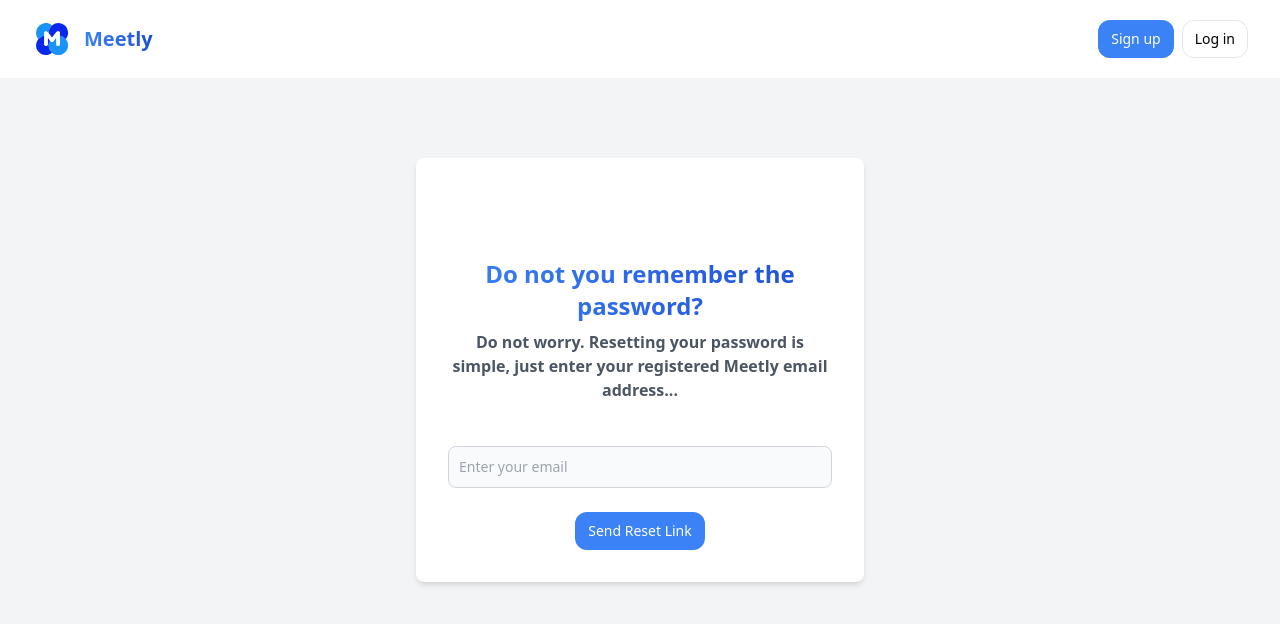
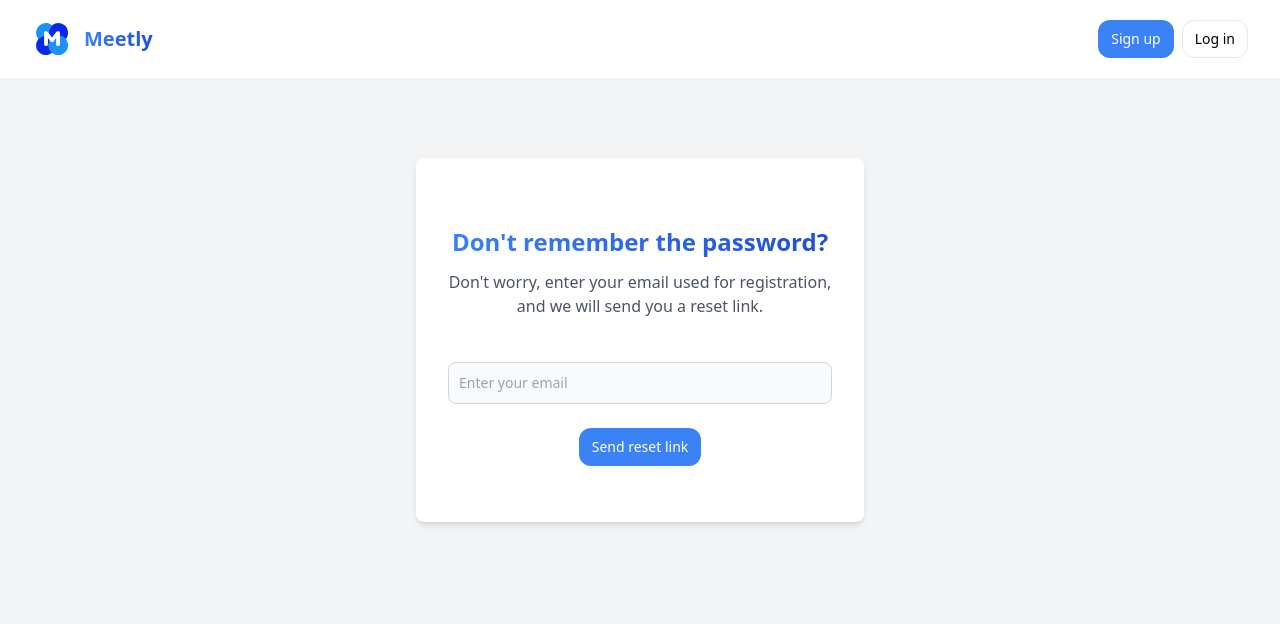
Before and after one commit to mblaszczykowski/appointment-scheduling-app, a React (Create React App) app in the folder frontend/: page /reset-password in a window 1280 px wide. Shown: the top 624 px of the page. Built offline with nearby package versions, Linux system fonts and the light colour scheme.

Commit message:
small updates

```diff
--- a/frontend/src/components/dashboard/CanceledMeetings.js
+++ b/frontend/src/components/dashboard/CanceledMeetings.js
@@ -5,8 +5,8 @@ import SearchBar from './SearchBar';
 const CanceledMeetings = ({ searchQuery, handleSearchChange, appointments }) => {
     const totalAppointments = Object.values(appointments).flat().length;
     const noMeetingsMessage = searchQuery
-        ? "No canceled meetings match your search."
-        : "No canceled meetings.";
+        ? "No cancelled meetings match your search."
+        : "No cancelled meetings.";
 
     return (
         <div>
--- a/frontend/src/components/dashboard/Dashboard.js
+++ b/frontend/src/components/dashboard/Dashboard.js
@@ -150,7 +150,7 @@ export default function Dashboard() {
                                 className={`w-full mt-1 mb-2 flex items-center gap-x-3.5 py-2 px-2.5 text-sm rounded-lg hover:bg-gray-100 dark:hover:bg-neutral-700 ${selectedTab === 'canceled' ? 'bg-gray-100 dark:bg-neutral-700' : 'text-neutral-700 dark:text-white'}`}
                             >
                                 <CancelIcon/>
-                                Canceled meetings
+                                Cancelled meetings
                             </button>
                             <button
                                 onClick={() => setSelectedTab('settings')}
--- a/frontend/src/components/dashboard/ResetPasswordMailForm.jsx
+++ b/frontend/src/components/dashboard/ResetPasswordMailForm.jsx
@@ -50,12 +50,12 @@ function ResetPasswordMailForm() {
                 >
                     {({ setFieldValue }) => (
                         <Form className="max-w-sm mx-auto space-y-6">
-                            <div className="py-5 mt-12 text-center">
+                            <div className="py-5 mt-4 text-center">
                                 <h1 className="block text-2xl font-bold text-transparent bg-clip-text bg-gradient-to-l from-blue-700 to-blue-500">
-                                    Do not you remember the password?
+                                    Don't remember the password?
                                 </h1>
-                                <p className="block text-lm mt-2 font-bold text-gray-600 dark:text-white">
-                                    Do not worry. Resetting your password is simple, just enter your registered Meetly email address...
+                                <p className="block text-lm mt-3 font-lg text-gray-600 dark:text-white">
+                                    Don't worry, enter your email used for registration, and we will send you a reset link.
                                 </p>
                             </div>
                             {errorMessage && (
@@ -106,9 +106,9 @@ function ResetPasswordMailForm() {
                             <div className="mt-10 flex items-center justify-center gap-x-6">
                                 <button
                                     type="submit"
-                                    className="py-2 px-3 inline-flex items-center gap-x-2 text-sm font-medium rounded-xl border border-transparent bg-blue-500 text-white hover:bg-blue-500 transition disabled:opacity-50 disabled:pointer-events-none focus:outline-none focus:bg-blue-500"
+                                    className="mb-6 py-2 px-3 inline-flex items-center gap-x-2 text-sm font-medium rounded-xl border border-transparent bg-blue-500 text-white hover:bg-blue-500 transition disabled:opacity-50 disabled:pointer-events-none focus:outline-none focus:bg-blue-500"
                                 >
-                                    Send Reset Link
+                                    Send reset link
                                 </button>
                             </div>
                         </Form>
--- a/frontend/src/components/page/LoginForm.js
+++ b/frontend/src/components/page/LoginForm.js
@@ -129,9 +129,9 @@ function LoginForm({onToggleForm, onResetForm}) {
                         </button>
                         <a
                             onClick={onResetForm}
-                            className="text-blue-600 hover:underline dark:text-blue-500 ml-auto"
+                            className="text-blue-600 text-sm hover:underline dark:text-blue-500 ml-auto"
                         >
-                            Forgotten your password?
+                            Forgot your password?
                         </a>
                     </div>
 
--- a/frontend/src/components/page/WelcomeContent.js
+++ b/frontend/src/components/page/WelcomeContent.js
@@ -129,7 +129,7 @@ export default function WelcomeContent({ show }) {
                                                 +20% this month
                                             </span>
                                         </p>
-                                        <p className="mt-2 sm:mt-3 text-gray-900 dark:text-neutral-500">
+                                        <p className="mt-2 sm:mt-3 sm:mb-3 text-gray-900 dark:text-neutral-500">
                                             Professionals use our app<br /> for scheduling meetings
                                         </p>
                                     </div>
```
